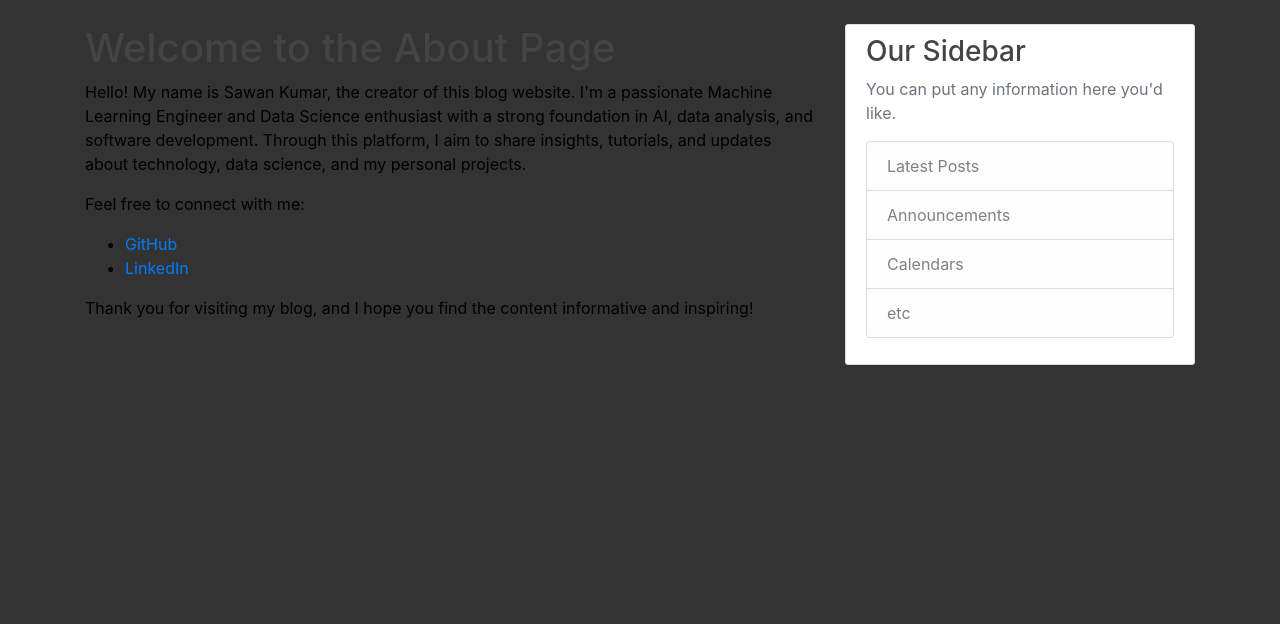
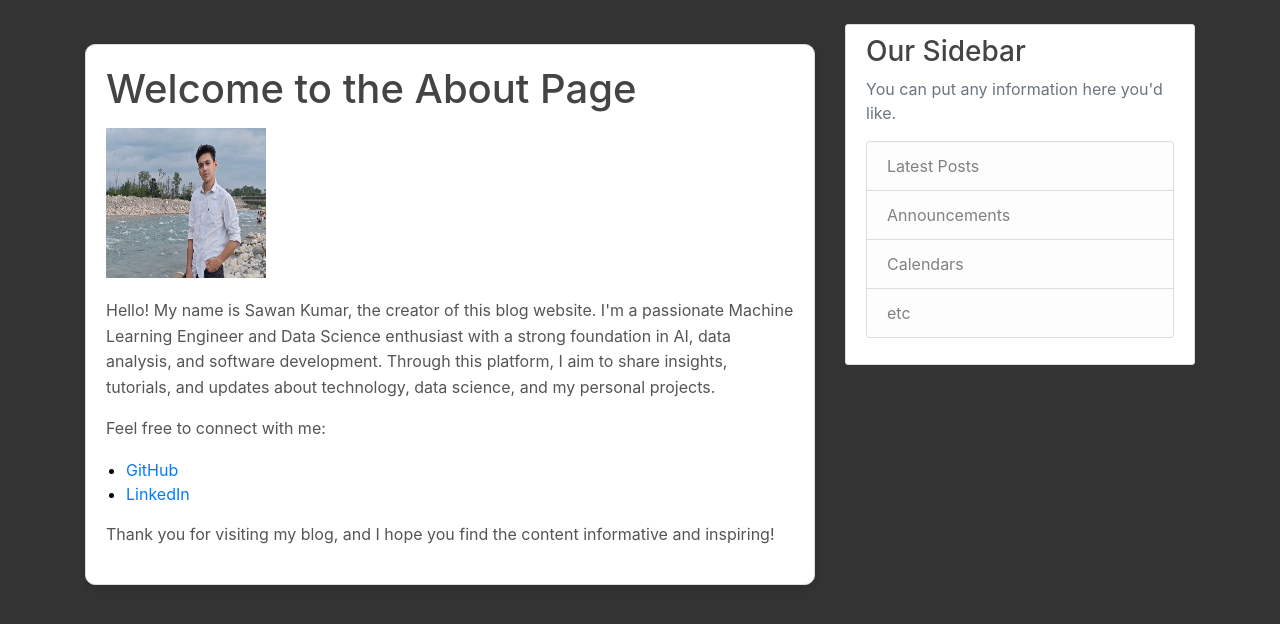
Before and after one commit to sawanjr/BLOG-WEBSITE, a Flask app: page /about in a window 1280 px wide. Shown: the part 56-680 px from the top of the page. Run offline with Flask 3, Linux system fonts and the light colour scheme; some libraries are stand-ins or nearby versions.

Commit message:
added about me page

```diff
--- a/flaskblog/static/main.css
+++ b/flaskblog/static/main.css
@@ -78,3 +78,40 @@
 .account-heading {
   font-size: 2.5rem;
 }
+
+/* Additional styles for the About Page */
+.about-box {
+  background-color: #ffffff; /* White background */
+  border: 1px solid #dddddd; /* Subtle border */
+  border-radius: 10px; /* Rounded corners */
+  padding: 20px; /* Inner spacing */
+  box-shadow: 0px 4px 6px rgba(0, 0, 0, 0.1); /* Soft shadow */
+  margin: 20px auto; /* Center the box */
+  max-width: 800px; /* Limit the box width */
+}
+.about-box h1 {
+  color: #444444; /* Match heading color with the theme */
+  margin-bottom: 15px;
+}
+.about-box p {
+  color: #555555; /* Slightly lighter text for readability */
+  line-height: 1.6; /* Line spacing for better readability */
+}
+.about-box ul {
+  padding-left: 20px; /* Space for list items */
+}
+.about-box a {
+  color: #007bff; /* Blue link color */
+  text-decoration: none; /* Remove underline */
+}
+.about-box a:hover {
+  text-decoration: underline; /* Underline on hover */
+}
+
+
+.profile-pic {
+  width: 160px;
+  height: 150px;
+  border-radius: 0%; /* Makes the picture circular */
+  margin-bottom: 20px;
+}
--- a/flaskblog/templates/about.html
+++ b/flaskblog/templates/about.html
@@ -1,6 +1,10 @@
 {% extends "layout.html" %}
 {% block content %}
+    <div class="about-box">
         <h1>Welcome to the About Page</h1>
+        <!-- Add your image here -->
+        <img src="{{ url_for('static', filename='images/about_dp.jpg') }}" alt="Sawan Kumar" class="profile-pic">
+
         <p>Hello! My name is Sawan Kumar, the creator of this blog website. I'm a passionate Machine Learning Engineer and Data Science enthusiast with a strong foundation in AI, data analysis, and software development. Through this platform, I aim to share insights, tutorials, and updates about technology, data science, and my personal projects.</p>
 
         <p>Feel free to connect with me:</p>
@@ -10,4 +14,5 @@
         </ul>
 
         <p>Thank you for visiting my blog, and I hope you find the content informative and inspiring!</p>
+    </div>
 {% endblock content %}
```
Also changed, not shown: flaskblog/static/images/about_dp.jpg (added). Lines whose indentation alone changed are shown as unchanged.
